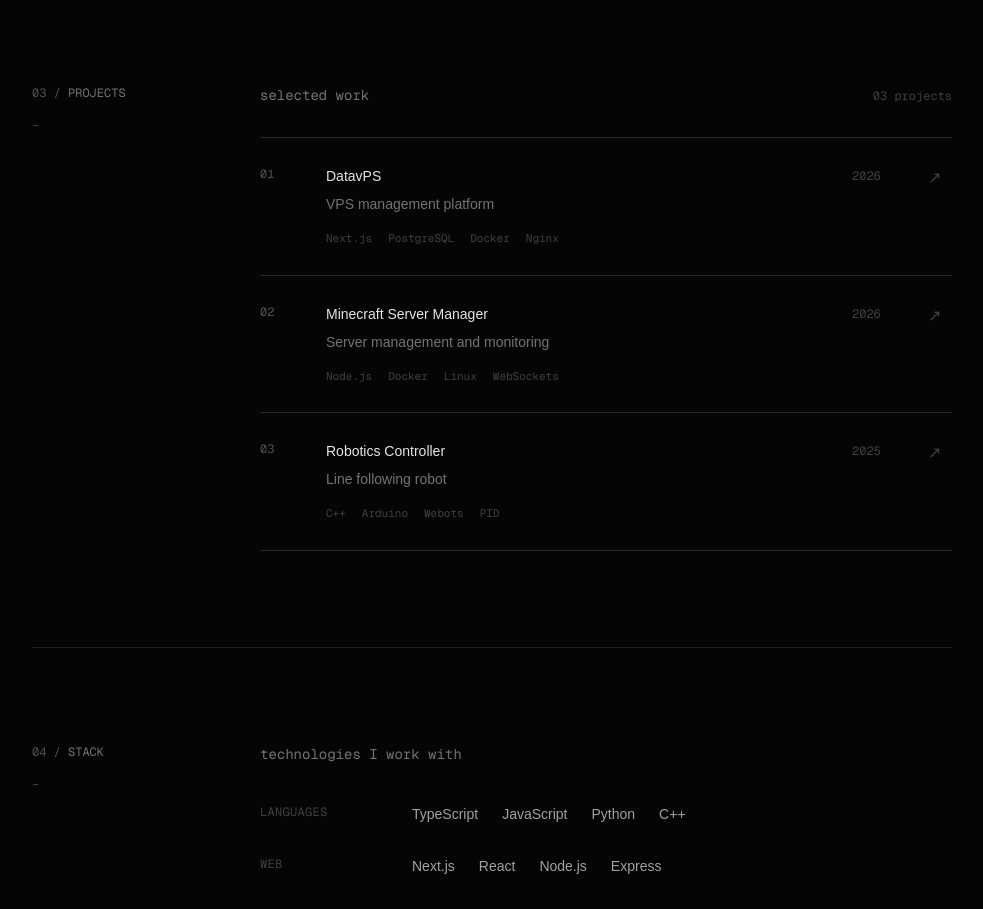
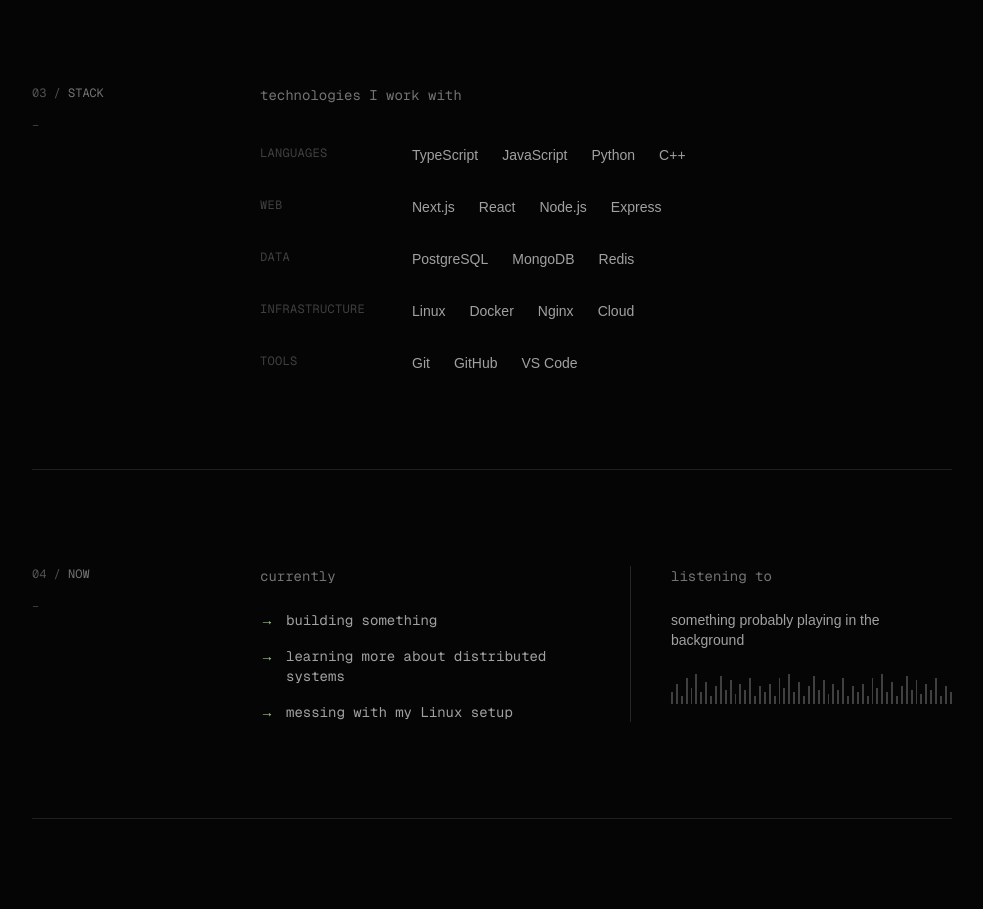
Before and after one commit to danthasinghe/hirusha.me, a Next.js app: page / in a window 1280 px wide. Shown: the part 1160-2069 px from the top of the page, without its empty margins (120-1103 px from the left). Built offline with nearby package versions, Linux system fonts and the light colour scheme.

Commit message:
removed the project section (for now)

```diff
--- a/app/page.tsx
+++ b/app/page.tsx
@@ -42,19 +42,19 @@
           </div>
         </Section>
 
-        <Section number="03" name="projects">
+        {/* <Section number="03" name="projects">
           <Projects />
-        </Section>
+        </Section> */}
 
-        <Section number="04" name="stack">
+        <Section number="03" name="stack">
           <Stack />
         </Section>
 
-        <Section number="05" name="now">
+        <Section number="04" name="now">
           <Now />
         </Section>
 
-        <Section number="06" name="contact">
+        <Section number="05" name="contact">
           <Contact />
         </Section>
         <footer className="flex flex-col gap-4 border-t border-neutral-800 py-8 font-mono text-[10px] text-neutral-700 sm:flex-row sm:items-center sm:justify-between">
--- a/components/MobileMenu.tsx
+++ b/components/MobileMenu.tsx
@@ -5,7 +5,7 @@
 const links = [
   { label: "home", href: "#home" },
   { label: "about", href: "#about" },
-  { label: "projects", href: "#projects" },
+  //   { label: "projects", href: "#projects" },
   { label: "stack", href: "#stack" },
   { label: "now", href: "#now" },
   { label: "contact", href: "#contact" },
--- a/components/Navbar.tsx
+++ b/components/Navbar.tsx
@@ -2,7 +2,7 @@
 
 const links = [
   { label: "home", href: "#home" },
-  { label: "projects", href: "#projects" },
+  // { label: "projects", href: "#projects" },
   { label: "about", href: "#about" },
   { label: "stack", href: "#stack" },
   { label: "now", href: "#now" },
--- a/components/SectionIndex.tsx
+++ b/components/SectionIndex.tsx
@@ -5,10 +5,10 @@
 const sections = [
   { id: "home", number: "01" },
   { id: "about", number: "02" },
-  { id: "projects", number: "03" },
-  { id: "stack", number: "04" },
-  { id: "now", number: "05" },
-  { id: "contact", number: "06" },
+  //   { id: "projects", number: "03" },
+  { id: "stack", number: "03" },
+  { id: "now", number: "04" },
+  { id: "contact", number: "05" },
 ];
 
 export default function SectionIndex() {
```
